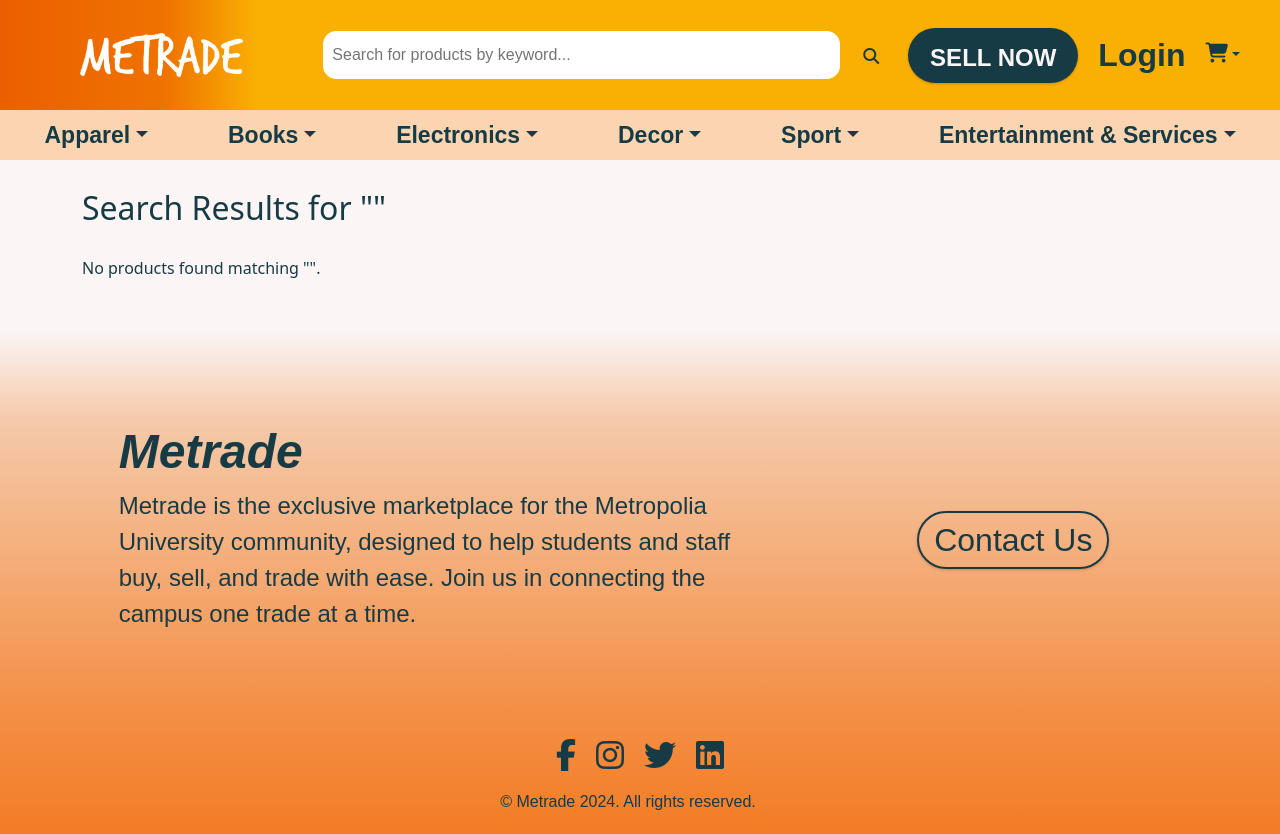
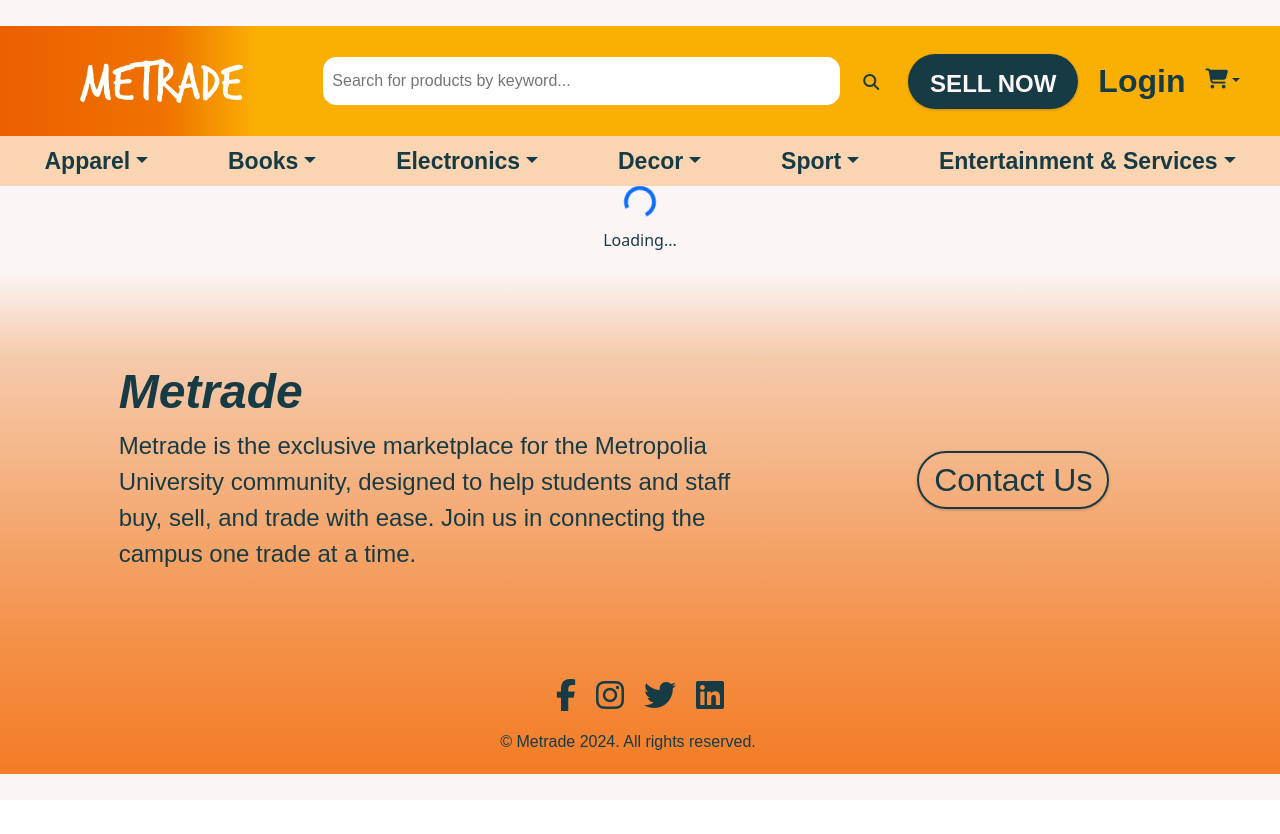
Before and after one commit to Nhidinh91/metrade, a React (Vite) app in the folder ecommerce/: page /search-results in a window 1280 px wide. After the commit the page ends 800 px from the top, so only its background shows below. Built offline with nearby package versions, Linux system fonts and the light colour scheme; the HTML template or start-up script is replaced by a standard one; a web font is replaced by a local one.

Commit message:
Impleted loading component

```diff
--- /dev/null
+++ b/ecommerce/src/Components/Loading.jsx
@@ -0,0 +1,20 @@
+import "../Styles/Loading.css";
+import { Spinner } from "react-bootstrap";
+
+const Loading = ({ size = "md", variant = "primary", message }) => {
+  return (
+    <div className="loading-container">
+      <Spinner
+        animation="border"
+        variant={variant}
+        size={size === "sm" ? "sm" : ""}
+        role="status"
+      >
+        <span className="visually-hidden">Loading...</span>
+      </Spinner>
+      {message && <p className="loading-message">{message}</p>}
+    </div>
+  );
+};
+
+export default Loading;
--- a/ecommerce/src/Pages/Newsfeed.jsx
+++ b/ecommerce/src/Pages/Newsfeed.jsx
@@ -2,10 +2,13 @@
 import { Container, Row, Col, Button } from "react-bootstrap";
 import style from "../Styles/Newsfeed.module.css";
 import { useState, useEffect } from "react";
+import Loading from "../Components/Loading";
 
 const Newsfeed = () => {
   const [products, setProducts] = useState([]); //state to hold products fetch from backend
   const [visibleProducts, setVisibleProducts] = useState(8); //state to keep track of displaying products
+  const [loading, setLoading] = useState(true); //Loading state
+
   const loadMoreProducts = () => {
     setVisibleProducts(visibleProducts + 8);
   };
@@ -13,20 +16,29 @@
   useEffect(() => {
     const fetchProducts = async () => {
       try {
-        const response = await fetch("http://localhost:3000/api/product/newsfeed", {
-          method: "GET",
-          headers: {
-            "Content-Type": "application/json",
-          },
-        });
+        const response = await fetch(
+          "http://localhost:3000/api/product/newsfeed", //fetch products from backend
+          {
+            method: "GET",
+            headers: {
+              "Content-Type": "application/json",
+            },
+          }
+        );
         const data = await response.json();
         setProducts(data);
+        setLoading(false); //set loading to false after fetching products successfully
       } catch (error) {
         console.error("Error fetching products:", error.message);
+        setLoading(false); //set loading to false after fetching products unsuccessfully
       }
     };
     fetchProducts();
   }, []);
+
+  if (loading) {
+    return <Loading message="Loading..." />; //show loading... while fetching data
+  }
 
   return (
     <Container fluid className={style.newfeed}>
--- a/ecommerce/src/Pages/SearchResult.jsx
+++ b/ecommerce/src/Pages/SearchResult.jsx
@@ -3,12 +3,14 @@
 import { Container, Row, Col, Button } from "react-bootstrap";
 import ProductCard from "../Components/ProductCard";
 import style from "../Styles/Newsfeed.module.css"; //Same styling as Newsfeed
+import Loading from "../Components/Loading";
 
 const SearchResults = () => {
   const location = useLocation();
   const query = new URLSearchParams(location.search).get("query"); //Extract search term from query parameter
   const [searchResults, setSearchResults] = useState([]);
   const [visibleProducts, setVisibleProducts] = useState(8); //Keep track of the number of products to display
+  const [loading, setLoading] = useState(true); //Loading state
 
   //Filter products based on the search query
   useEffect(() => {
@@ -24,8 +26,10 @@
           ); //fetch search results from backend
           const data = await response.json();
           setSearchResults(data);
+          setLoading(false); //set loading to false after fetching search results successfully
         } catch (error) {
           console.error("Error fetching search results:", error.message);
+          setLoading(false); //set loading to false after fetching search results unsuccessfully
         }
       }}
 
@@ -35,6 +39,10 @@
   //Load more products when "Load more" button is clicked
   const loadMoreProducts = () => {
     setVisibleProducts(visibleProducts + 8);
+  };
+
+  if (loading) {
+    return <Loading message="Loading..." />; //show loading... while fetching data
   };
 
   return (
--- /dev/null
+++ b/ecommerce/src/Styles/Loading.css
@@ -0,0 +1,10 @@
+.loading-container {
+  display: flex;
+  flex-direction: column;
+  align-items: center;
+  justify-content: center;
+}
+
+.loading-message {
+  margin-top: 10px;
+}
```
Also changed, not shown: 1 other file (tests, documents, lock files or other folders).
